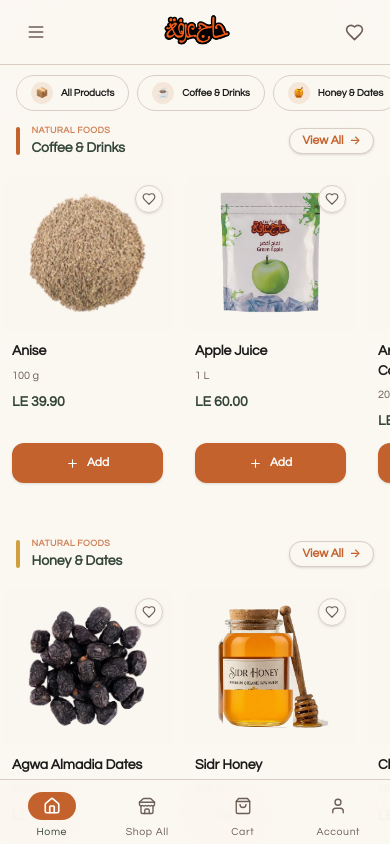
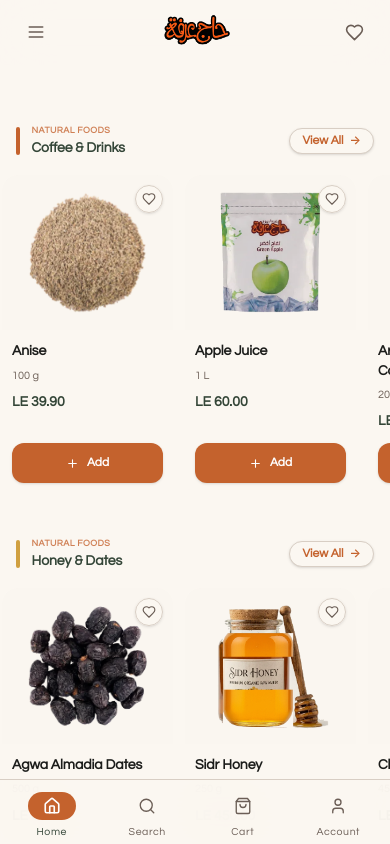
Before and after one commit to amahdy59/Hajarafaapp, a React (Vite) app: page / in a window 390 px wide. Built offline with nearby package versions, Linux system fonts and the light colour scheme.

Commit message:
Hide mobile category pills, update BottomNav All Products tab to Search with Search icon, and import Button to fix runtime reference error

```diff
--- a/src/app/components/BottomNav.tsx
+++ b/src/app/components/BottomNav.tsx
@@ -12,14 +12,14 @@ export function BottomNav() {
 
   const items = [
     { key: "home", icon: Home, label: t.home, to: "/" },
-    { key: "shop", icon: Store, label: t.shopAll, to: "/products" },
+    { key: "search", icon: Search, label: t.search, to: "/products" },
     { key: "cart", icon: ShoppingBag, label: t.cart, onClick: () => setCartOpen(true), badge: totalItems },
     { key: "profile", icon: User, label: t.account, to: "/account" },
   ];
 
   const activeKey = (() => {
     if (location.pathname === "/") return "home";
-    if (location.pathname.startsWith("/products") || location.pathname.startsWith("/category")) return "shop";
+    if (location.pathname.startsWith("/products") || location.pathname.startsWith("/category")) return "search";
     if (location.pathname.startsWith("/account") || location.pathname.startsWith("/wishlist")) return "profile";
     return "";
   })();
--- a/src/app/components/Header.tsx
+++ b/src/app/components/Header.tsx
@@ -86,7 +86,7 @@ export function Header() {
 
         {/* Category Navigation Rail */}
         {(location.pathname === "/" || location.pathname.startsWith("/category/") || location.pathname === "/products") && (
-          <div className="border-t border-border overflow-x-auto scrollbar-hide py-2.5 px-4 sm:px-6 w-full max-w-full">
+          <div className="hidden sm:block border-t border-border overflow-x-auto scrollbar-hide py-2.5 px-4 sm:px-6 w-full max-w-full">
             <div className="max-w-[1280px] mx-auto flex gap-2 w-max">
               <Link
                 to="/products"
--- a/src/app/pages/Category.tsx
+++ b/src/app/pages/Category.tsx
@@ -8,6 +8,7 @@ import { useAppSettings } from "../context/AppSettingsContext";
 import { FilterPanel, SortOption } from "./Products";
 import { motion, AnimatePresence } from "motion/react";
 import { CustomDropdown } from "../components/ui/CustomDropdown";
+import { Button } from "../components/ui/Button";
 
 export function Category() {
   const { slug } = useParams();
--- a/src/app/pages/Products.tsx
+++ b/src/app/pages/Products.tsx
@@ -7,6 +7,7 @@ import { ProductCard } from "../components/ProductCard";
 import { motion, AnimatePresence } from "motion/react";
 import { useAppSettings } from "../context/AppSettingsContext";
 import { CustomDropdown } from "../components/ui/CustomDropdown";
+import { Button } from "../components/ui/Button";
 
 export type SortOption = "featured" | "price-asc" | "price-desc" | "rating" | "new";
 
--- a/src/i18n/ar.json
+++ b/src/i18n/ar.json
@@ -4,6 +4,7 @@
   "deliverTo": "التوصيل إلى",
   "location": "القاهرة، مصر",
   "searchPlaceholder": "ابحث في حاج عرفة",
+  "search": "البحث",
   "home": "الرئيسية",
   "favourites": "المفضلة",
   "cart": "السلة",
--- a/src/i18n/en.json
+++ b/src/i18n/en.json
@@ -4,6 +4,7 @@
   "deliverTo": "Deliver to",
   "location": "Cairo, Egypt",
   "searchPlaceholder": "Search HajArafa",
+  "search": "Search",
   "home": "Home",
   "favourites": "Favourites",
   "cart": "Cart",
```
